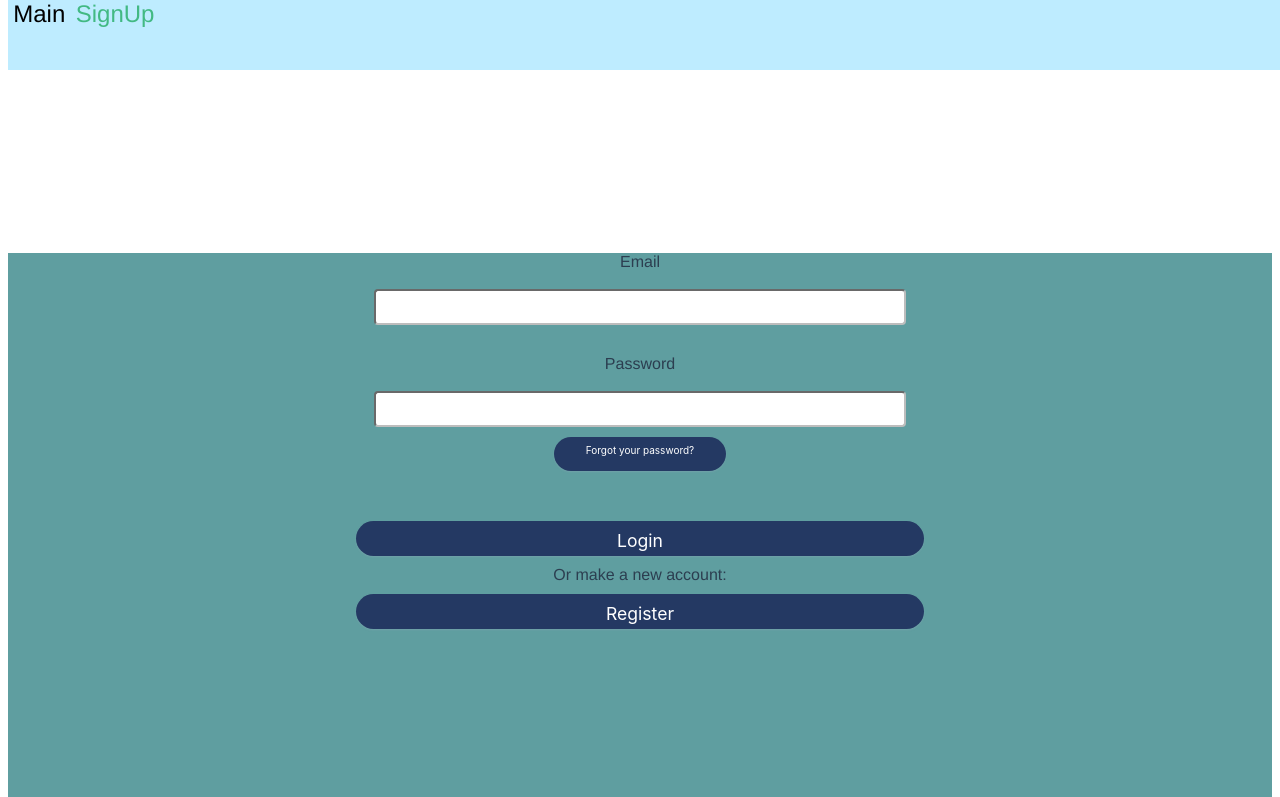
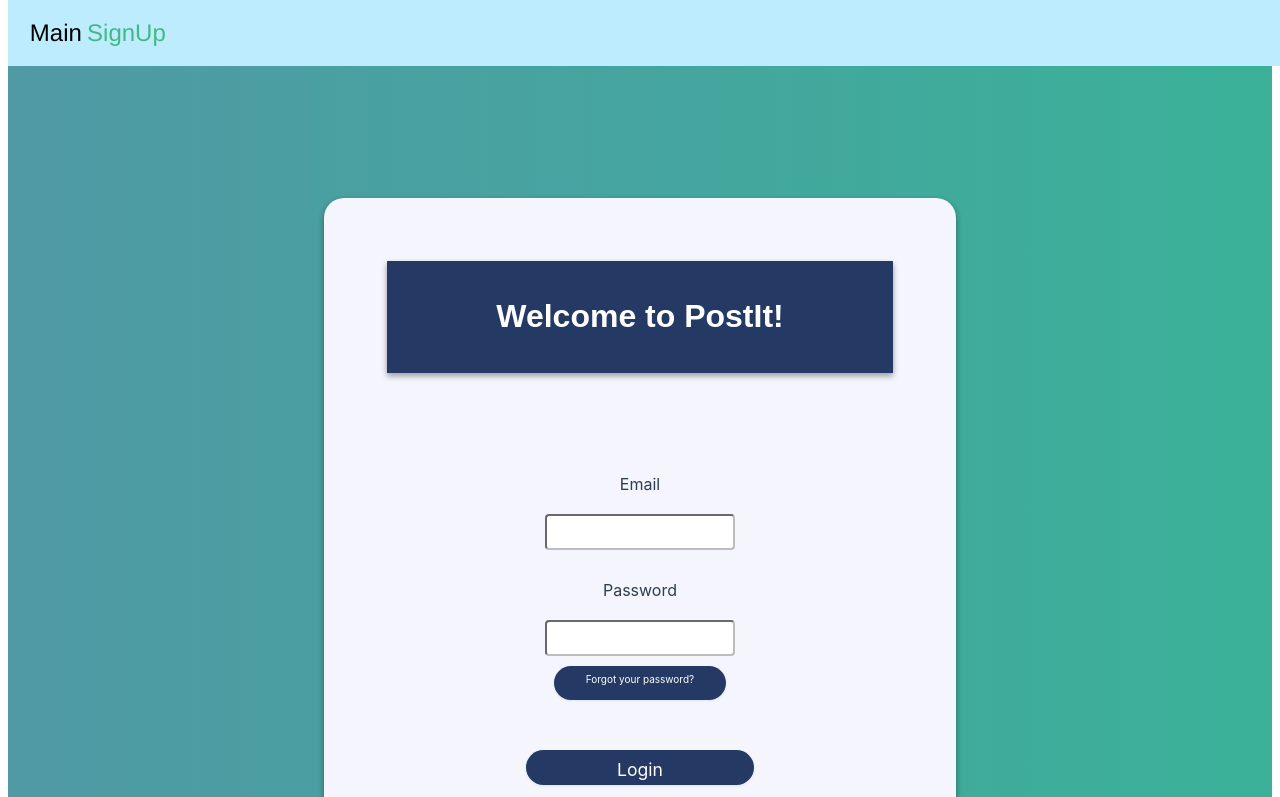
Before and after one commit to mahlane-arbuus/Homework3, a Vue app: page /#/signupView in a window 1280 px wide. Shown: the top 797 px of the page. Built offline with nearby package versions, Linux system fonts and the light colour scheme.

Commit message:
Restored the design of the sign-up page.

```diff
--- a/src/components/Header.vue
+++ b/src/components/Header.vue
@@ -17,16 +17,17 @@ export default {
 header {
   top: 0;
   margin: 0;
-  height: 70px;
   width: 100%;
   background-color: #BEECFF;
+  padding: 1.2rem;
+  display: flex;
   overflow: auto;
   justify-content: space-between;
   position: fixed;
 }
 
 header a {
-  margin: 2% 4% 2% 4%;
+  margin: 0 2% 0 2%;
   font-size: 1.5rem;
   color: black;
   text-decoration: none;
--- a/src/components/Posts.vue
+++ b/src/components/Posts.vue
@@ -38,14 +38,6 @@ export default {
 </script>
 
 <style scoped>
-.postText {
-    display: flex;
-}
-
-.postFile {
-    display: flex;
-}
-
 .button{
     background-color: #243963;
     border: 0 groove #9FA6CD;
@@ -69,39 +61,6 @@ label + .button:hover {
     background-color: #200549;
 }
 
-#fileSelect {
-    margin: 2rem 1rem 2rem;
-}
-
-.home-add-div {
-    padding: 1.2rem;
-    display: flex;
-    justify-content: space-between;
-}
-
-.home-add-div a {
-    margin: 2% 4% 2% 4% ;
-    font-size: 1.5rem;
-    color: black;
-    text-decoration: none;
-    align-self: center;
-}
-
-.home-add-div a:hover{
-    color: #8360c3;
-    background-color: #8fd5f8;
-    text-decoration: underline;
-    border-radius: 10px;
-}
-
-.home-add-div a:visited{
-    text-decoration: none;
-}
-
-.user {
-    display: flex;
-}
-
 .user img {
     height: 3rem;
     width: 3rem;
@@ -113,7 +72,7 @@ label + .button:hover {
     background-color: rgba(255, 220, 195, 0.44);
     margin-left: 25%;
     width: 40%;
-    padding: 5%;
+    padding: 8% 5% 5% 5%;
     box-shadow: 0 1rem 3rem 0 #1e293b;
 }
 
--- a/src/views/signupView.vue
+++ b/src/views/signupView.vue
@@ -1,6 +1,12 @@
 <template>
   <Header></Header>
 
+  <div class="signUpBody">
+    <div class="box">
+      <div class="logo">
+        <h1>Welcome to PostIt!</h1>
+      </div>
+      <div class="inputs">
         <form @submit.prevent = "validateForm">
           <div class="login-div">
             <label for="login">Email</label><br>
@@ -16,6 +22,9 @@
           <label for="registerButton">Or make a new account:</label>
           <input type="submit" class="button" id="registerButton" value="Register"/>
         </form>
+      </div>
+    </div>
+  </div>
 
   <Footer></Footer>
 
@@ -53,9 +62,9 @@ export default {
       }else if(!digits.test(this.password)){
         this.validatePassword = "passwort must contain at least one digit (0-9)"
       }else if(!special.test(this.password)){
-        this.validatePassword = "password must contain at least one _"
+        this.validatePassword = "password must contain at least one undersoore (_)"
       }else if(!upper.test(this.password.charAt(0))){
-        this.validatePassword = "password should start with an uppercase alphabet"
+        this.validatePassword = "password should start with an uppercase character"
       }else{this.validatePassword = ""}
 
     }
@@ -74,15 +83,16 @@ form{
   text-align: center;
 }
 
-body {
+.signUpBody {
     margin: 0;
-    padding: 0;
+    padding: 5% 0 5% 0;
     background-color: white;
     font-family: "Basier circle", -apple-system, system-ui, "Segoe UI", Roboto, "Helvetica Neue", Arial, "Noto Sans", sans-serif, "Apple Color Emoji", "Segoe UI Emoji", "Segoe UI Symbol", "Noto Color Emoji";
-    background-image: var(--gradient);
+    background-image: linear-gradient(90deg, #8360c3, #2ebf91);
     background-size: 400%;
     animation: anim 10s infinite alternate;
 }
+
 @keyframes anim {
     0% {
         background-position: left;
@@ -92,53 +102,13 @@ body {
     }
 }
 
-@media screen and (max-width: 699px) {
-    .box {width: 80%; height: 90%; margin: 25% auto 10% auto;}
+@media screen and (max-width: 800px) {
+  .box {width: 80%; height: 90%; margin: 25% auto 10% auto; padding: 25% 0 10% 0;}
 
 }
 
-@media screen and (min-width: 700px) {
-    .box {width: 25%; height: 70%; margin: 10% auto 10% auto;}
-}
-
-.header {
-    top: 0;
-    margin: 0;
-    height: 70px;
-    width: 100%;
-    background-color: #BEECFF;
-    display: flex;
-    overflow: auto;
-    justify-content: space-between;
-    position: fixed;
-}
-
-.home-add-div {
-    padding: 1.2rem;
-    display: flex;
-    justify-content: space-between;
-}
-
-.home-add-div a {
-    margin: 2% 4% 2% 4% ;
-    font-size: 1.5rem;
-    color: black;
-    text-decoration: none;
-    align-self: center;
-}
-
-.home-add-div a:hover{
-    color: hotpink;
-    background-color: #bdbdbd;
-    text-decoration: underline;
-}
-
-.home-add-div a:visited{
-    text-decoration: none;
-}
-
-.user {
-    display: flex;
+@media screen and (min-width: 800px) {
+  .box {width: 40%; height: 70%; margin: 10% auto 10% auto; padding: 10% 0 10% 0;}
 }
 
 .user img {
@@ -146,27 +116,6 @@ body {
     width: 3rem;
     border-radius: 45%;
     align-self: center;
-}
-
-:root {
-    --gradient: linear-gradient(90deg, #8360c3, #2ebf91);
-}
-
-.box {
-    background-color: #F4F5FD;
-    text-align: center;
-    padding: 5%;
-    border: 0;
-    box-shadow: rgba(0, 0, 0, 0.16) 0px 3px 6px, rgba(0, 0, 0, 0.23) 0px 3px 6px;
-    border-radius: 20px;
-}
-
-.logo {
-    background-color: #243963;
-    box-shadow: rgba(0, 0, 0, 0.16) 0px 3px 6px, rgba(0, 0, 0, 0.23) 0px 3px 6px;
-    font-family: sans-serif;
-    padding: 1rem;
-    color: white;
 }
 
 .login-div {
@@ -196,7 +145,6 @@ input:focus {
     margin: 30px;
 }
 
-
 .button {
     font-family: "Basier circle", -apple-system, system-ui, "Segoe UI", Roboto, "Helvetica Neue", Arial, "Noto Sans", sans-serif, "Apple Color Emoji", "Segoe UI Emoji", "Segoe UI Symbol", "Noto Color Emoji";
     background-color: #243963;
@@ -223,4 +171,24 @@ input:focus {
     padding: 0.5rem 2rem 1rem;
 }
 
+.box {
+  background-color: #F4F5FD;
+  text-align: center;
+  padding: 5%;
+  border: 0;
+  box-shadow: rgba(0, 0, 0, 0.16) 0px 3px 6px, rgba(0, 0, 0, 0.23) 0px 3px 6px;
+  border-radius: 20px;
+}
+
+.login-div {
+  margin: 30px;
+}
+
+.logo {
+  background-color: #243963;
+  box-shadow: rgba(0, 0, 0, 0.16) 0px 3px 6px, rgba(0, 0, 0, 0.23) 0px 3px 6px;
+  font-family: sans-serif;
+  padding: 1rem;
+  color: white;
+}
 </style>
```
Lines whose indentation alone changed are shown as unchanged.
